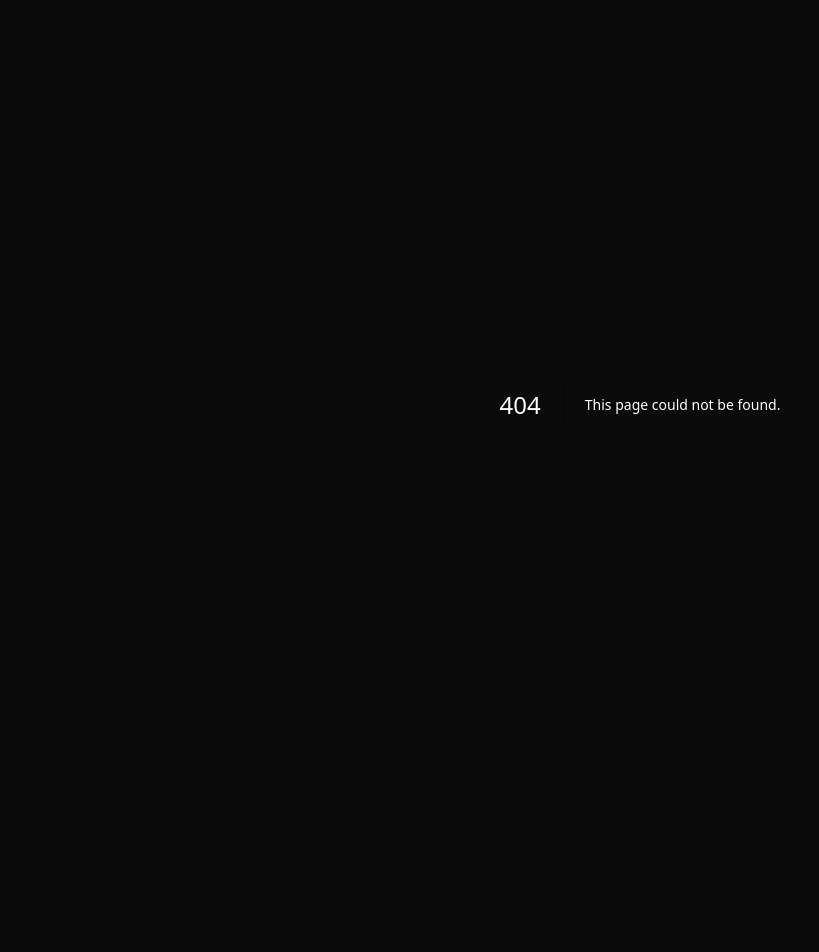
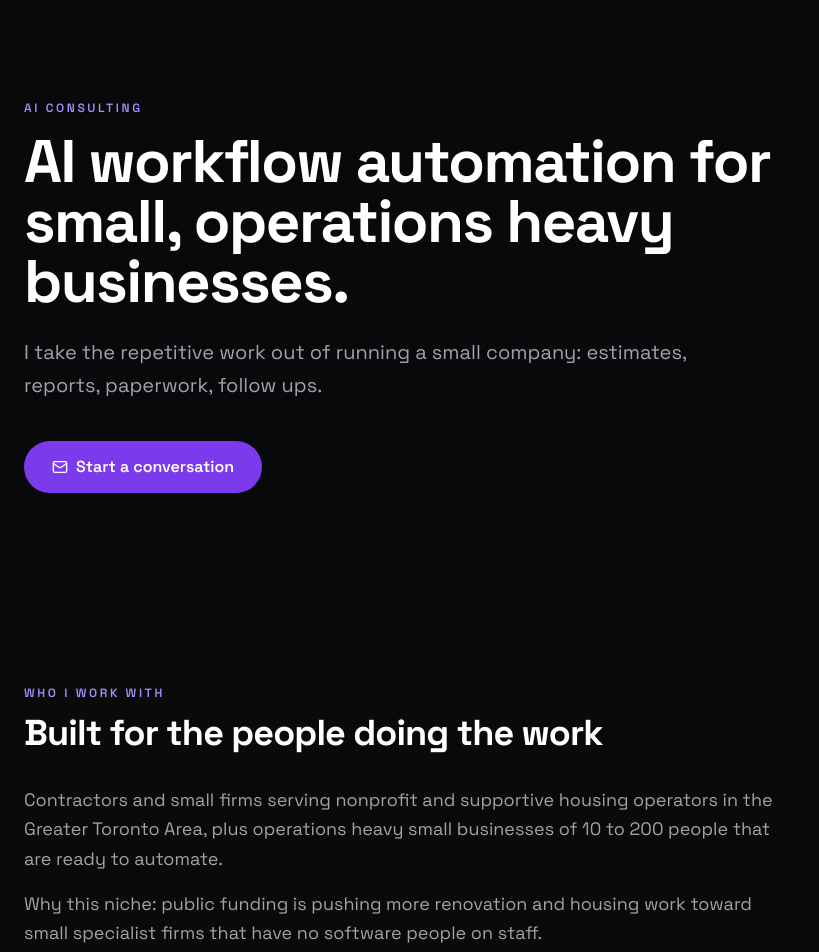
Before and after one commit to tabetant/my-portfolio, a Next.js app: page /consulting in a window 1280 px wide. Before the commit this address had no page. Shown: the part 60-1012 px from the top of the page, without its empty margins (0-819 px from the left). Before the commit the page ends 864 px from the top, so only its background shows below. Built offline with nearby package versions, Linux system fonts and the light colour scheme.

Commit message:
add ai consulting services page at /consulting

```diff
--- /dev/null
+++ b/src/app/consulting/page.tsx
@@ -0,0 +1,223 @@
+import type { Metadata } from "next";
+import {
+  Mail,
+  Search,
+  Blocks,
+  GraduationCap,
+  HardHat,
+  BellRing,
+  Wrench,
+} from "lucide-react";
+import Footer from "@/components/Footer";
+import AnimatedSection from "@/components/AnimatedSection";
+
+export const metadata: Metadata = {
+  title: "AI Consulting | Antoine Tabet",
+  description:
+    "AI workflow automation for small operations heavy businesses in the Greater Toronto Area. Estimates, reports, paperwork, and follow ups, automated around the tools you already use.",
+  openGraph: {
+    title: "AI Consulting | Antoine Tabet",
+    description:
+      "AI workflow automation for small operations heavy businesses. I take the repetitive work out of running a small company.",
+    url: "https://antoinetabet.vercel.app/consulting",
+  },
+};
+
+const CONTACT_EMAIL = "antoine.tabet@mail.utoronto.ca";
+
+const steps = [
+  {
+    Icon: Search,
+    title: "Map the workflow",
+    desc: "I sit with the people doing the work and find the choke point.",
+  },
+  {
+    Icon: Blocks,
+    title: "Build on what you already use",
+    desc: "Automations built around QuickBooks, Trello, Outlook, and the tools already in place. No rip and replace.",
+  },
+  {
+    Icon: GraduationCap,
+    title: "Train and hand off",
+    desc: "Your team runs it without me, with documentation to match.",
+  },
+];
+
+const engagements = [
+  {
+    Icon: HardHat,
+    title: "Renovation contractor serving nonprofit housing operators",
+    badge: "Paid engagement · Toronto",
+    desc: "Cleaned up financial records in QuickBooks and built reporting clarity for the owner. Currently building a voice to estimate system: field staff record a voice memo at the unit, and the system drafts the estimate in QuickBooks and creates the task card for the right crew. Trained the owners and office staff to run AI workflows themselves.",
+  },
+  {
+    Icon: BellRing,
+    title: "Alarm monitoring company",
+    badge: "Ongoing advisory · Ontario",
+    desc: "A company with 45+ years in business and 20,000+ customers. An ongoing advisory engagement on where AI fits their operations, from customer communications to internal process mapping.",
+  },
+  {
+    Icon: Wrench,
+    title: "Tools I bring to every engagement",
+    badge: "Built on the Claude API",
+    desc: "Doc Summarizer turns any PDF or Word document into a structured summary with key points and action items in under a minute. Ops Report Generator turns a CSV or spreadsheet of production data into a full operations report with key metric tables, anomaly flags, and recommended actions. Both are demoed live in client meetings.",
+  },
+];
+
+function ContactButton({ label }: { label: string }) {
+  return (
+    <a
+      href={`mailto:${CONTACT_EMAIL}`}
+      className="inline-flex items-center gap-2 bg-violet-600 hover:bg-violet-500 text-white font-semibold px-7 py-3.5 rounded-full transition-all duration-200 hover:shadow-lg hover:shadow-violet-600/30 hover:scale-[1.02] active:scale-[0.98] focus-visible:outline-none focus-visible:ring-2 focus-visible:ring-violet-500 focus-visible:ring-offset-2 focus-visible:ring-offset-black"
+    >
+      <Mail className="w-4 h-4 shrink-0" />
+      {label}
+    </a>
+  );
+}
+
+export default function ConsultingPage() {
+  return (
+    <div className="min-h-screen">
+      {/* ── HERO ── */}
+      <section className="bg-zinc-950 py-24">
+        <div className="max-w-7xl mx-auto px-6">
+          <p className="text-violet-400 text-xs font-semibold uppercase tracking-[0.22em] mb-4">
+            AI Consulting
+          </p>
+          <h1 className="text-white text-5xl md:text-6xl font-bold tracking-tight leading-tight mb-6 max-w-3xl">
+            AI workflow automation for small, operations heavy businesses.
+          </h1>
+          <p className="text-zinc-400 text-xl max-w-2xl leading-relaxed mb-10">
+            I take the repetitive work out of running a small company: estimates,
+            reports, paperwork, follow ups.
+          </p>
+          <ContactButton label="Start a conversation" />
+        </div>
+      </section>
+
+      {/* ── WHO I WORK WITH ── */}
+      <section className="bg-background py-24">
+        <div className="max-w-7xl mx-auto px-6">
+          <AnimatedSection>
+            <p className="text-violet-400 text-xs font-semibold uppercase tracking-[0.22em] mb-3">
+              Who I Work With
+            </p>
+            <h2 className="text-white text-4xl font-bold tracking-tight mb-8">
+              Built for the people doing the work
+            </h2>
+            <p className="text-zinc-400 text-lg leading-relaxed max-w-3xl mb-4">
+              Contractors and small firms serving nonprofit and supportive housing
+              operators in the Greater Toronto Area, plus operations heavy small
+              businesses of 10 to 200 people that are ready to automate.
+            </p>
+            <p className="text-zinc-400 text-lg leading-relaxed max-w-3xl">
+              Why this niche: public funding is pushing more renovation and housing
+              work toward small specialist firms that have no software people on
+              staff.
+            </p>
+          </AnimatedSection>
+        </div>
+      </section>
+
+      {/* ── ENGAGEMENT STEPS ── */}
+      <section className="bg-zinc-50 py-24">
+        <div className="max-w-7xl mx-auto px-6">
+          <AnimatedSection>
+            <p className="text-violet-600 text-xs font-semibold uppercase tracking-[0.22em] mb-3">
+              How It Works
+            </p>
+            <h2 className="text-zinc-900 text-4xl font-bold tracking-tight mb-14">
+              What an engagement looks like
+            </h2>
+          </AnimatedSection>
+
+          <div className="grid grid-cols-1 md:grid-cols-3 gap-6">
+            {steps.map((step, i) => (
+              <AnimatedSection key={step.title} delay={`${i * 80}ms`}>
+                <div className="bg-white border border-zinc-200 rounded-xl p-6 h-full hover:border-violet-300 hover:-translate-y-0.5 transition-all duration-200">
+                  <span className="inline-flex items-center justify-center w-11 h-11 rounded-lg bg-violet-50 border border-violet-100 mb-5">
+                    <step.Icon className="w-5 h-5 text-violet-600" />
+                  </span>
+                  <h3 className="text-zinc-900 font-bold text-lg mb-2 tracking-tight">
+                    {step.title}
+                  </h3>
+                  <p className="text-zinc-600 text-base leading-relaxed">{step.desc}</p>
+                </div>
+              </AnimatedSection>
+            ))}
+          </div>
+        </div>
+      </section>
+
+      {/* ── WORK SO FAR ── */}
+      <section className="bg-background py-24">
+        <div className="max-w-7xl mx-auto px-6">
+          <AnimatedSection>
+            <p className="text-violet-400 text-xs font-semibold uppercase tracking-[0.22em] mb-3">
+              Work So Far
+            </p>
+            <h2 className="text-white text-4xl font-bold tracking-tight mb-14">
+              Real engagements, real workflows
+            </h2>
+          </AnimatedSection>
+
+          <div className="grid grid-cols-1 md:grid-cols-3 gap-6">
+            {engagements.map((card, i) => (
+              <AnimatedSection key={card.title} delay={`${i * 80}ms`}>
+                <div className="bg-zinc-900 border border-zinc-800 rounded-2xl p-6 h-full hover:border-violet-500/50 hover:-translate-y-1 transition-all duration-300 flex flex-col">
+                  <span className="inline-flex items-center justify-center w-11 h-11 rounded-lg bg-zinc-800 border border-zinc-700 mb-5">
+                    <card.Icon className="w-5 h-5 text-violet-400" />
+                  </span>
+                  <h3 className="text-white font-bold text-lg mb-3 tracking-tight">
+                    {card.title}
+                  </h3>
+                  <span className="self-start text-xs font-semibold bg-black/40 text-zinc-300 border border-white/10 px-2.5 py-1 rounded-full mb-4">
+                    {card.badge}
+                  </span>
+                  <p className="text-zinc-400 text-base leading-relaxed">{card.desc}</p>
+                </div>
+              </AnimatedSection>
+            ))}
+          </div>
+        </div>
+      </section>
+
+      {/* ── WHY ME ── */}
+      <section className="bg-white py-24">
+        <div className="max-w-7xl mx-auto px-6">
+          <AnimatedSection>
+            <p className="text-violet-600 text-xs font-semibold uppercase tracking-[0.22em] mb-3">
+              Why Me
+            </p>
+            <h2 className="text-zinc-900 text-4xl font-bold tracking-tight mb-8">
+              I build it, then your team owns it
+            </h2>
+            <p className="text-zinc-600 text-lg leading-relaxed max-w-3xl">
+              Computer Engineering at the University of Toronto, Dean&apos;s List. AI
+              systems research on a university wide course assistant. I build the
+              automation, then I teach your team to own it.
+            </p>
+          </AnimatedSection>
+        </div>
+      </section>
+
+      {/* ── CLOSING CTA ── */}
+      <section className="bg-zinc-950 border-t border-zinc-800 py-24">
+        <div className="max-w-7xl mx-auto px-6 text-center">
+          <AnimatedSection>
+            <h2 className="text-white text-4xl font-bold tracking-tight mb-6">
+              Have a workflow that eats your week?
+            </h2>
+            <p className="text-zinc-400 text-lg leading-relaxed max-w-2xl mx-auto mb-10">
+              Send a short note about it. I will reply with how I would approach it.
+            </p>
+            <ContactButton label="Start a conversation" />
+          </AnimatedSection>
+        </div>
+      </section>
+
+      <Footer />
+    </div>
+  );
+}
```
